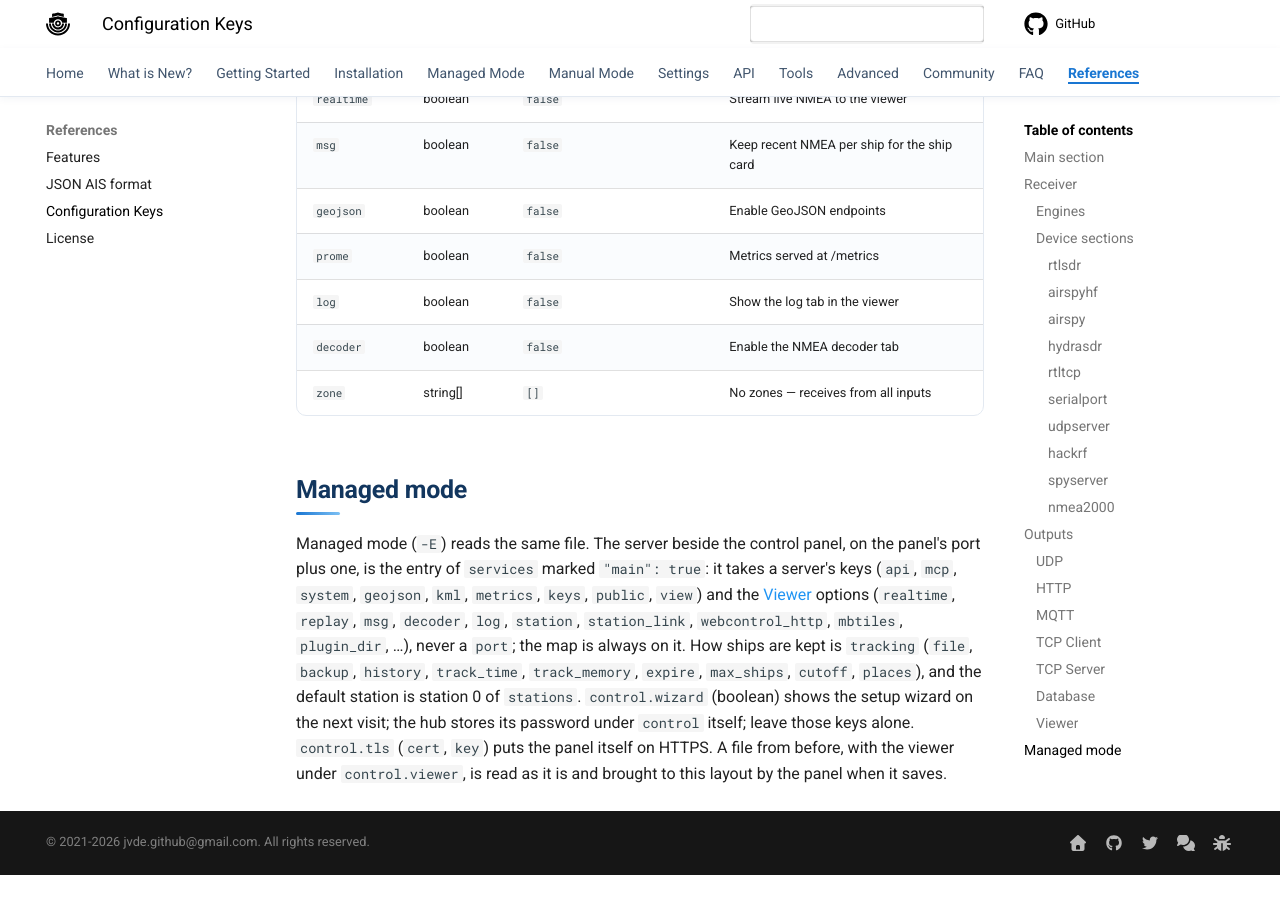
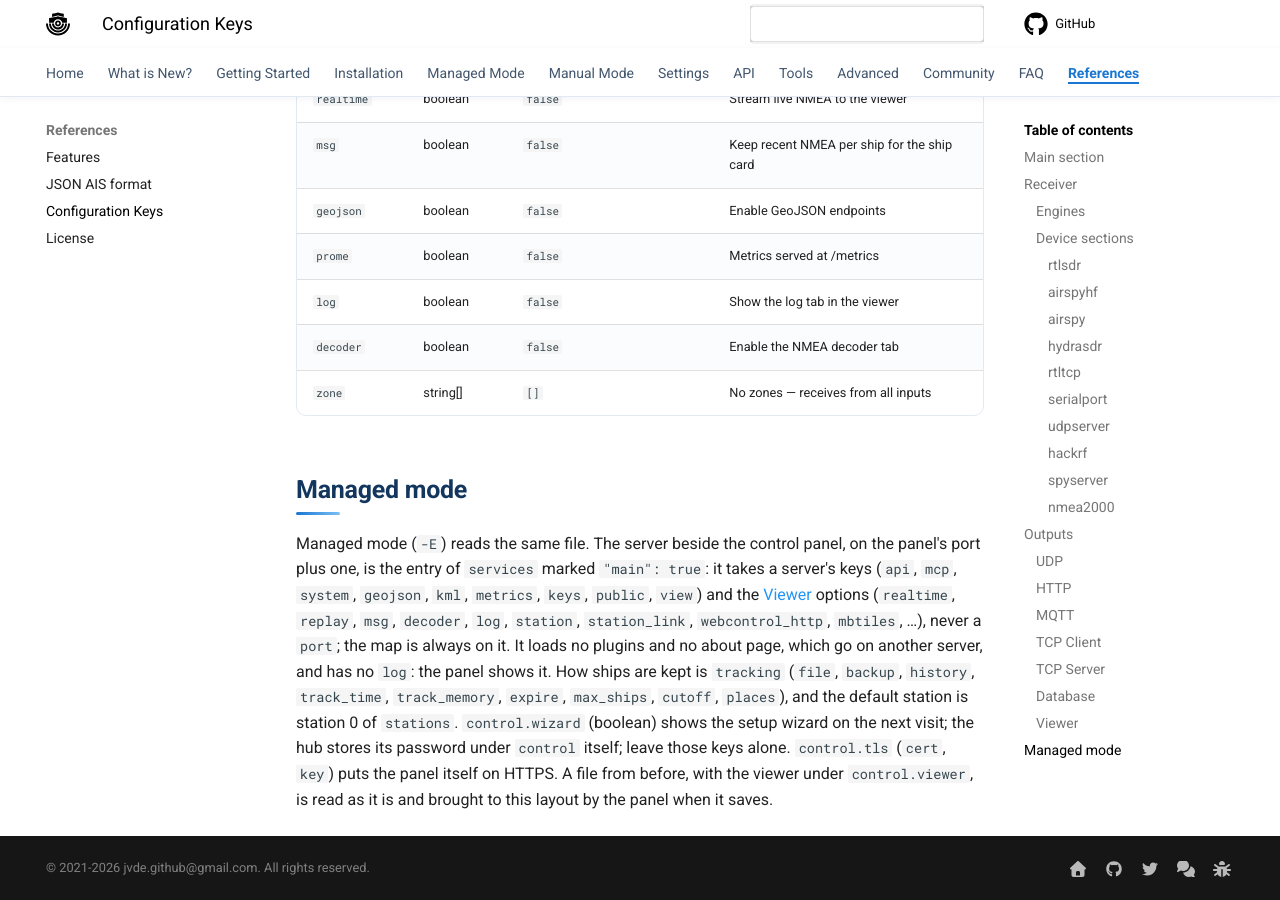
Before and after one commit to jvde-github/AIS-catcher-docs, an MkDocs documentation site: the page built from docs/references/config-keys.md, in a window 1280 px wide and 900 px high, scrolled down 16622 px. Built offline with MkDocs 1.6.1 and Material for MkDocs 9.7.7, drawn with Linux system fonts in a browser that asks for light colours; comment, search, counter and statistics services are not loaded; before the commit the page ends 17497 px from its top, so only the background shows below that.

Commit message:
Main loads no plugins, about page or log; places on any viewer

```diff
--- a/docs/references/config-keys.md
+++ b/docs/references/config-keys.md
@@ -340,7 +340,7 @@ With `input` = `NMEA2000`. [Documentation](../configuration/input/NMEA2000.md)
 Managed mode (`-E`) reads the same file. The server beside the control panel, on the panel's port plus one, is the entry of
 `services` marked `"main": true`: it takes a server's keys (`api`, `mcp`, `system`, `geojson`, `kml`, `metrics`, `keys`, `public`, `view`) and the
 [Viewer](#viewer) options (`realtime`, `replay`, `msg`, `decoder`, `log`, `station`, `station_link`, `webcontrol_http`,
-`mbtiles`, `plugin_dir`, …), never a `port`; the map is always on it. How ships are kept is `tracking` (`file`, `backup`,
+`mbtiles`, …), never a `port`; the map is always on it. It loads no plugins and no about page, which go on another server, and has no `log`: the panel shows it. How ships are kept is `tracking` (`file`, `backup`,
 `history`, `track_time`, `track_memory`, `expire`, `max_ships`, `cutoff`, `places`), and the default station is station 0
 of `stations`. `control.wizard` (boolean) shows the setup wizard on the next visit; the hub stores its password under
 `control` itself; leave those keys alone. `control.tls` (`cert`, `key`) puts the panel itself on HTTPS. A file from before, with the viewer under `control.viewer`, is read as it is and
```
Also changed, not shown: docs/configuration/output/web-viewer.md (+3 -1 lines).
